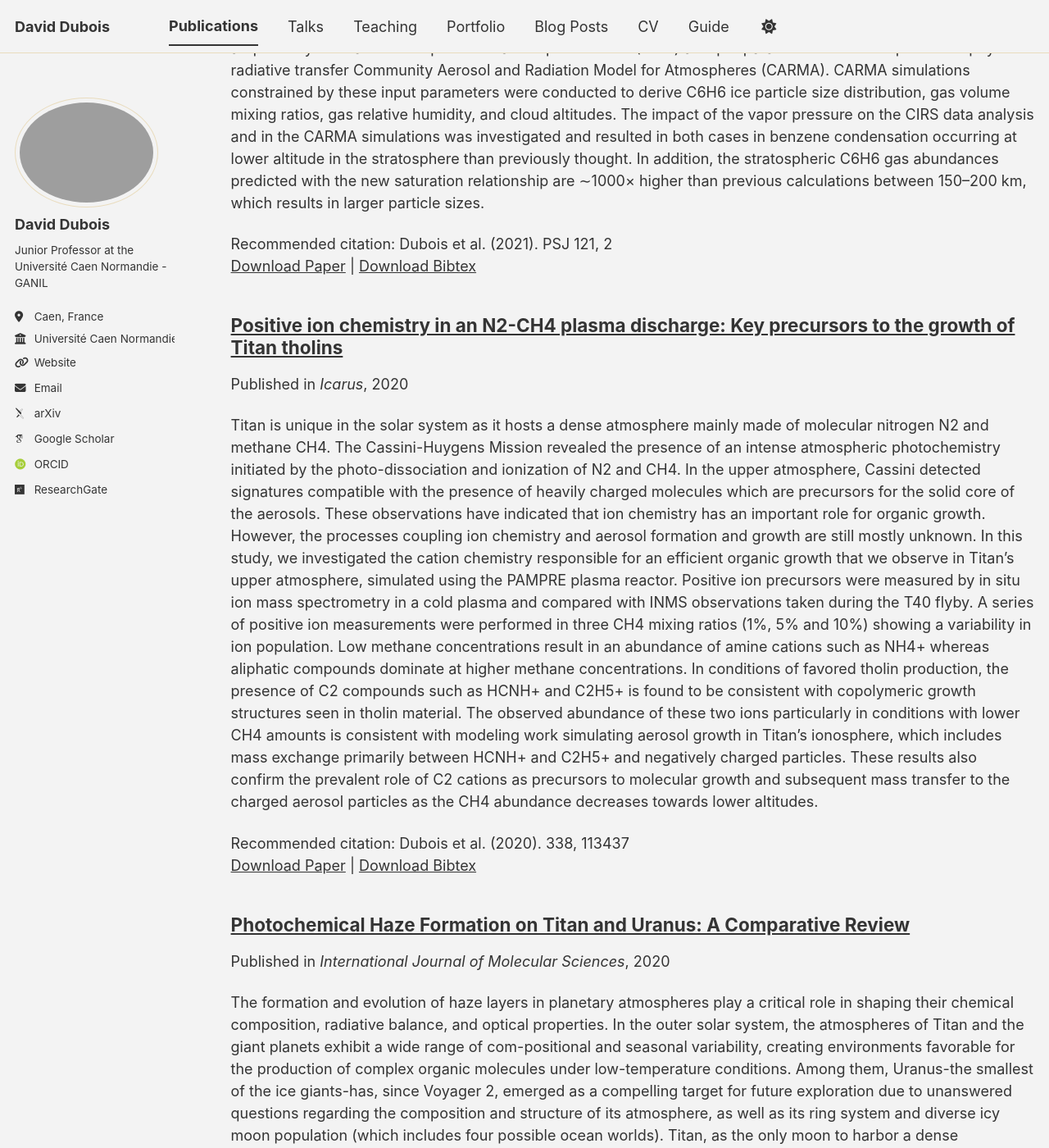
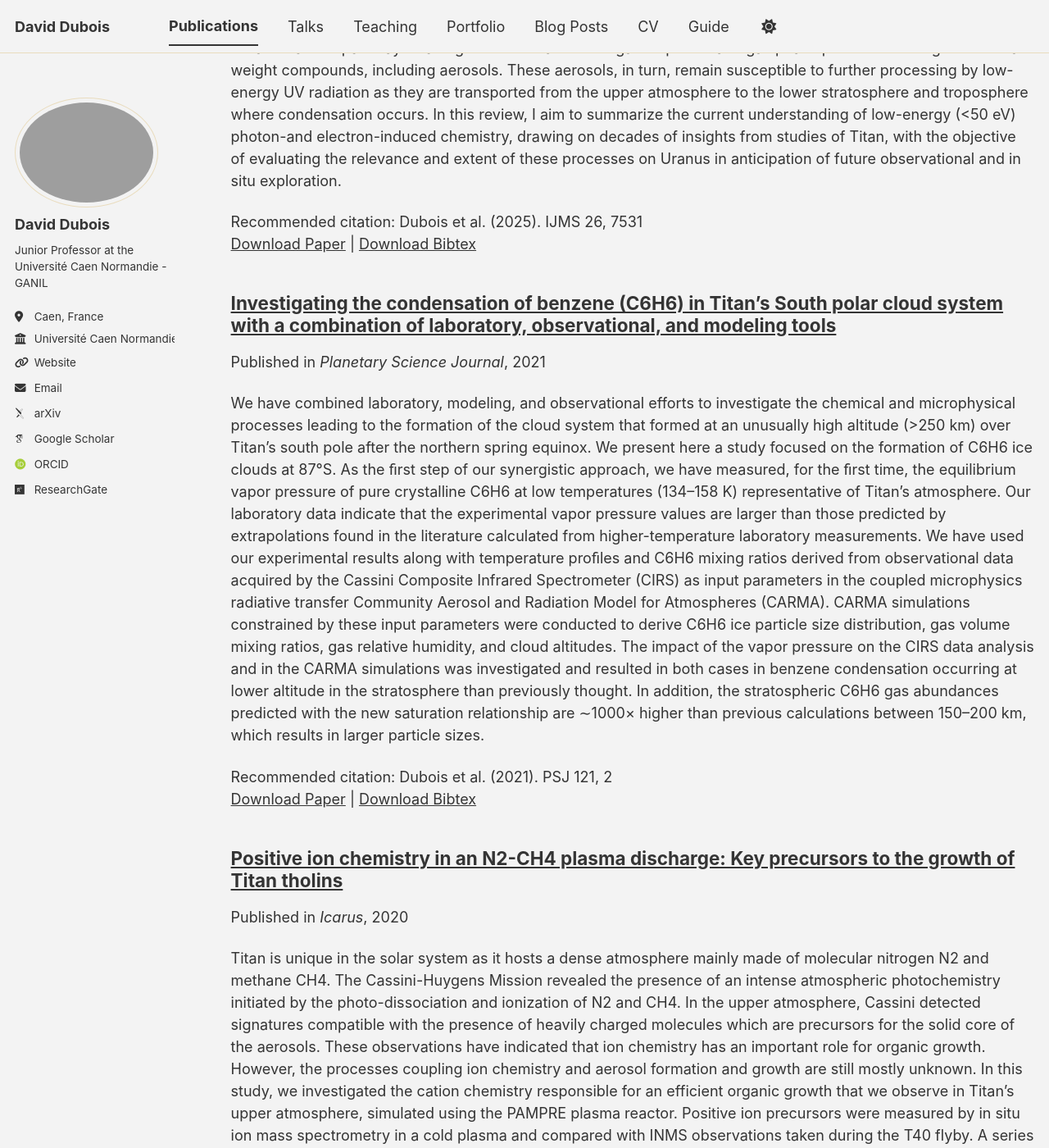
Before and after one commit to daviddubois5/daviddubois, a Jekyll site: the page built from _pages/publications.html, in a window 1280 px wide and 1400 px high, scrolled down 600 px. Shown: the whole window at 82% size. Built offline with Jekyll 4.4.1, drawn with Linux system fonts in a browser that asks for light colours; some web fonts are replaced; a script bundle is joined from its source files by our own code; library files that are not in the unit come from our copies; some of the changed text lies outside the part shown.

Commit message:
Update Paper6.md

```diff
--- a/_publications/Paper6.md
+++ b/_publications/Paper6.md
@@ -3,7 +3,7 @@
 collection: publications
 category: manuscripts
 permalink: /publication/2010-10-01-paper-title-number-2
-date: 2020-01-01
+date: 2025-08-04
 venue: 'International Journal of Molecular Sciences'
 paperurl: 'https://daviddubois5.github.io/daviddubois/files/ijms-26-07531-v2.pdf'
 bibtexurl: 'https://daviddubois5.github.io/daviddubois/files/articles_export_20260222.bib'
```
